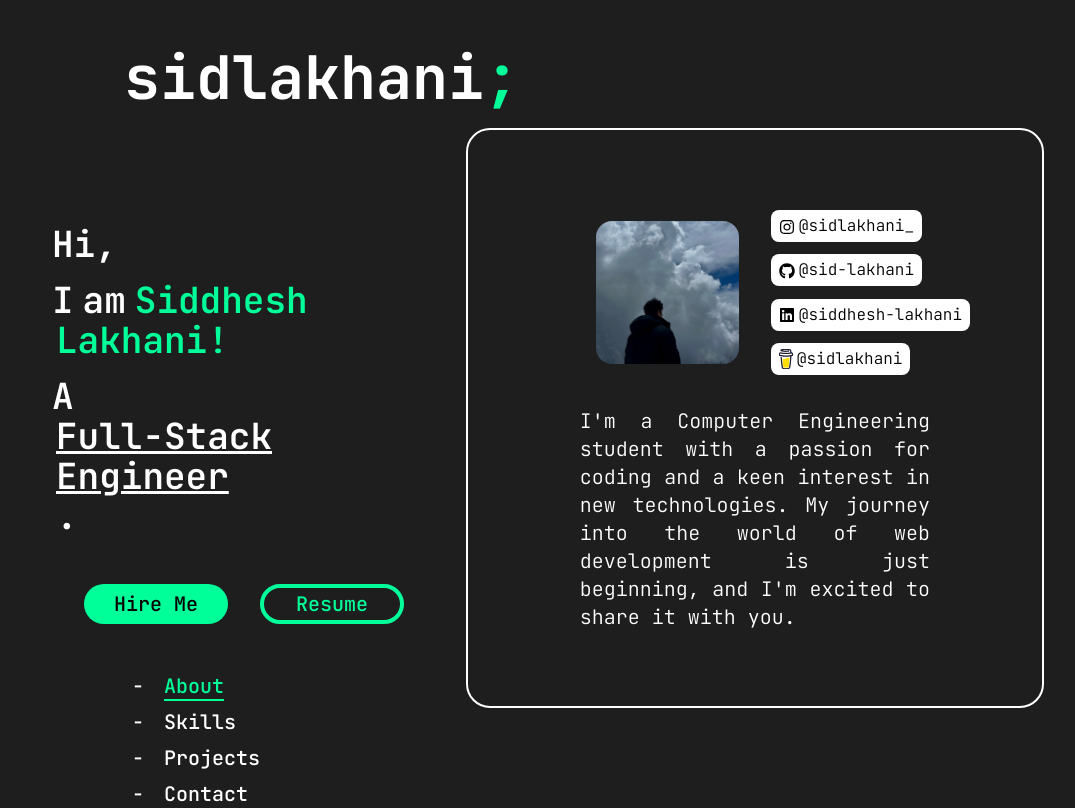
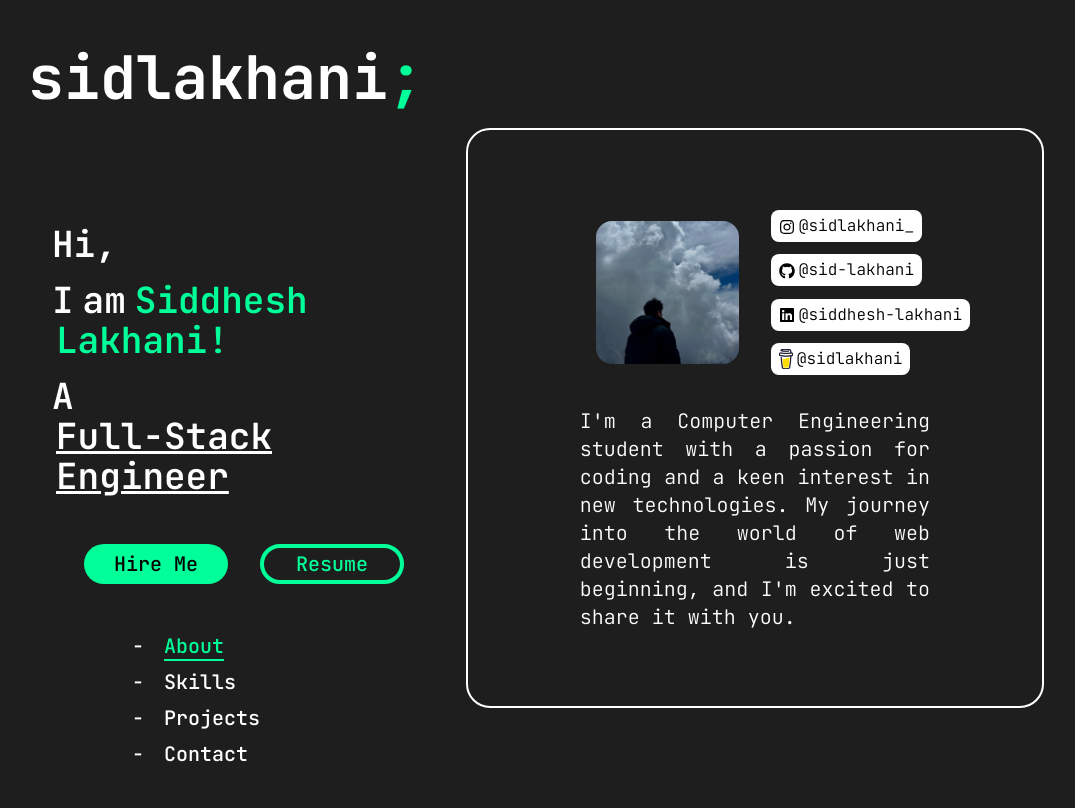
Before and after one commit to sid-lakhani/sidlakhani_pf, a Next.js app: page / in a window 1280 px wide. Shown: the whole page, without its empty margins (108-1183 px from the left). Built offline with nearby package versions, Linux system fonts and the light colour scheme.

Commit message:
fix: place the main content in center for xl or larger screen

```diff
--- a/src/app/globals.css
+++ b/src/app/globals.css
@@ -69,3 +69,7 @@
     line-clamp: 4;
   }
 }
+
+html {
+  @apply h-full
+}
--- a/src/app/layout.tsx
+++ b/src/app/layout.tsx
@@ -54,17 +54,16 @@ export default function RootLayout({
 }>) {
   return (
     <html lang="en">
-      <body className={jetbrainsMono.className}>
+      <body className={`${jetbrainsMono.className}`}>
         <Header />
         <PageEffect />
         <PageTransition>
-          <main>
-            <div className="xl:grid grid-cols-7 flex flex-col items-center xl:items-start text-center xl:text-left justify-center xl:justify-normal gap-4 mx-16 md:mx-32 mt-8">
+          <main className="min-h-[90dvh] xl:grid grid-cols-7 text-center xl:text-left gap-4 mx-16 md:mx-32 mt-8 content-center my-auto">
             <div className="xl:col-span-3 h-max xl:pl-8 mt-24 md:mt-32 xl:mt-40">
               <div className="xl:mt-8 font-semibold">
                 <AnimationText text="Hi," />
                 <AnimationText text="I am Siddhesh Lakhani!" />
-                  <AnimationText text="A Full-Stack Engineer ." />
+                <AnimationText text="A Full-Stack Engineer" />
               </div>
               <div className="flex flex-row gap-8 mt-8 md:mt-10 xl:mt-12 xl:ml-8 font-medium justify-center xl:justify-normal">
                 <Link href={"./contact"}>
@@ -81,7 +80,6 @@ export default function RootLayout({
               <Nav />
             </div>
             {children}
-            </div>
           </main>
         </PageTransition>
       </body>
--- a/src/app/page.tsx
+++ b/src/app/page.tsx
@@ -61,7 +61,7 @@ export default function Home() {
         </div>
       </div>
       <div className="xl:m-8 my-8 xl:mx-28 text-lg md:text-2xl xl:text-xl font-light xl:text-justify">
-        <p className="-mx-4 md:mx-0 xl:mx-0">
+        <p className="-mx-4 md:mx-0 xl:mx-0 text-balance">
           I'm a Computer Engineering student with a passion for coding and a
           keen interest in new technologies. My journey into the world of web
           development is just beginning, and I'm excited to share it with you.
--- a/src/app/projects/page.tsx
+++ b/src/app/projects/page.tsx
@@ -7,7 +7,7 @@ export default function Projects() {
   return (
     <div className="md:col-span-4 flex-col items-center justify-between xl:mt-16">
       <h2 className="inline-block xl:hidden text-3xl font-secondary mt-8">Projects</h2>
-      <div className="w-screen xl:w-auto xl:h-[600px] xl:overflow-y-scroll py-2 mt-2 xl:mt-12 custom-scrollbar">
+      <div className="xl:w-auto xl:h-[600px] xl:overflow-y-scroll py-2 mt-2 xl:mt-12 custom-scrollbar">
         <ProjectsCard />
       </div>
     </div>
--- a/src/components/Header.tsx
+++ b/src/components/Header.tsx
@@ -6,7 +6,7 @@ import MobileNav from "./MobileNav";
 const Header = () => {
   return (
     <header className="custom-blur p-8 md:p-10 xl:py-12 text-white fixed w-full top-0 left-0 border-b-2 border-accent xl:border-0 z-50">
-      <div className="container flex justify-between items-center px-4 md:px-8 xl:px-48">
+      <div className="flex justify-between items-center px-4 md:px-8 xl:px-24">
         <Link href={"/"}>
           <div className="flex items-center">
             <h1 className="text-4xl md:text-5xl xl:text-6xl font-bold">
--- a/src/components/animations/PageTransition.tsx
+++ b/src/components/animations/PageTransition.tsx
@@ -5,7 +5,6 @@ import type { ReactNode } from "react";
 const PageTransition = ({ children }: { children: ReactNode }) => {
   return (
     <AnimatePresence>
-      <div>
       <motion.div
         initial={{ opacity: 1 }}
         animate={{
@@ -15,7 +14,6 @@ const PageTransition = ({ children }: { children: ReactNode }) => {
         className="h-screen w-screen fixed bg-primary top-0 pointer-events-none"
       />
       {children}
-      </div>
     </AnimatePresence>
   );
 };
```
Lines whose indentation alone changed are shown as unchanged.
